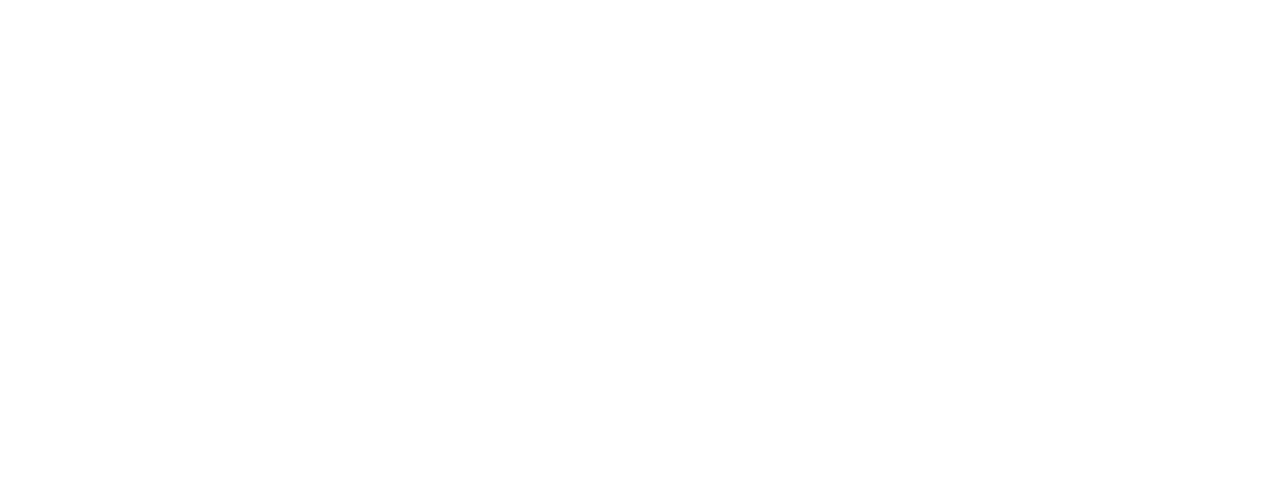
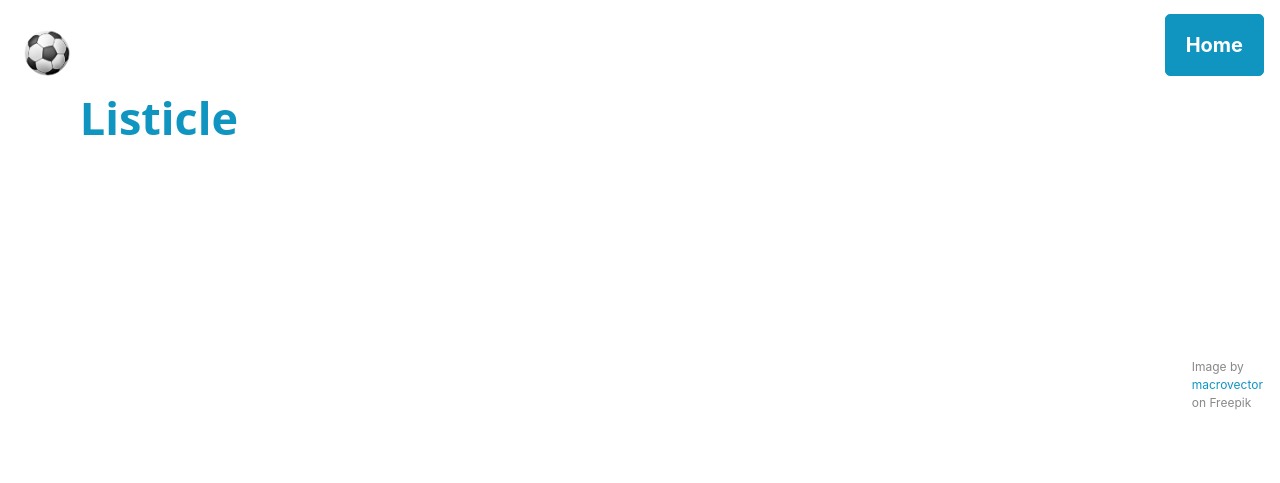
Before and after one commit to philipjpark/listicle-Part-2, a website built with Vite: page client/index.html in a window 1280 px wide. Built offline with nearby package versions, Linux system fonts and the light colour scheme.

Commit message:
Create a header using JavaScript

```diff
--- a/client/index.html
+++ b/client/index.html
@@ -4,8 +4,9 @@
     <meta charset="UTF-8" />
     <link rel="icon" type="image/svg+xml" href="/vite.svg" />
     <link rel="stylesheet" href="/style.css" />
+    <link href="https://cdn.jsdelivr.net/npm/@picocss/pico@1.5.10/css/pico.min.css" rel="stylesheet">
     <script defer src="/scripts/header.js"></script>
-    <script defer src="/scripts/gifts.js"></script>
+    <script defer src="/scripts/players.js"></script>
     <meta name="viewport" content="width=device-width, initial-scale=1.0" />
     <title>Listicle</title>
   </head>
@@ -17,7 +18,15 @@
 
   <body>
     <header></header>
+
     <main id="main-content"></main>
+
+
+    <!-- Attribution for the image -->
+    <p style="font-size: 12px; color: #888;">
+      Image by <a href="https://www.freepik.com/free-vector/vector-isolated-realistic-soccer-ball-white_10601489.htm#query=soccer&position=4&from_view=search&track=sph" target="_blank" rel="noopener noreferrer">macrovector</a> on Freepik
+    </p>
+
   </body>
 
 </html>
--- /dev/null
+++ b/client/public/scripts/players.js
@@ -0,0 +1,34 @@
+const header = document.querySelector('header')
+
+const headerContainer = document.createElement('div')
+headerContainer.className = 'header-container'
+
+const headerLeft = document.createElement('div')
+headerLeft.className = 'header-left'
+
+const headerLogo = document.createElement('img')
+headerLogo.src = '/logo.jpg'
+
+const headerTitle = document.createElement('h1')
+headerTitle.textContent = 'Listicle'
+
+headerLeft.appendChild(headerLogo)
+headerLeft.appendChild(headerTitle)
+
+const headerRight = document.createElement('div')
+headerRight.className = 'header-right'
+
+const headerButton = document.createElement('button')
+headerButton.textContent = 'Home'
+headerButton.className = 'button'
+
+headerButton.addEventListener('click', function handleClick(event) {
+  window.location = '/'
+})
+
+headerRight.appendChild(headerButton)
+
+headerContainer.appendChild(headerLeft)
+headerContainer.appendChild(headerRight)
+
+header.appendChild(headerContainer)
--- a/client/style.css
+++ b/client/style.css
@@ -4,23 +4,14 @@
   font-weight: 400;
 
   color-scheme: light dark;
-  color: rgba(255, 255, 255, 0.87);
-  background-color: #242424;
+  color: black;
+  background-color: white;
 
   font-synthesis: none;
   text-rendering: optimizeLegibility;
   -webkit-font-smoothing: antialiased;
   -moz-osx-font-smoothing: grayscale;
   -webkit-text-size-adjust: 100%;
-}
-
-a {
-  font-weight: 500;
-  color: #646cff;
-  text-decoration: inherit;
-}
-a:hover {
-  color: #535bf2;
 }
 
 body {
@@ -31,67 +22,41 @@
   min-height: 100vh;
 }
 
-h1 {
-  font-size: 3.2em;
-  line-height: 1.1;
+/* header.js */
+/* Using a container element can help isolate a group of elements and make it easier to apply styles to them as a group.  */
+.header-container {
+  overflow: hidden;
+  position: fixed;
+  top: 0;
+  left: 0;
+  right: 0;
+  padding: 14px 16px;
 }
 
-#app {
-  max-width: 1280px;
-  margin: 0 auto;
-  padding: 2rem;
-  text-align: center;
+.header-left {
+  float: left;
+  width: 300px;
 }
 
-.logo {
-  height: 6em;
-  padding: 1.5em;
-  will-change: filter;
-  transition: filter 300ms;
-}
-.logo:hover {
-  filter: drop-shadow(0 0 2em #646cffaa);
-}
-.logo.vanilla:hover {
-  filter: drop-shadow(0 0 2em #f7df1eaa);
+.header-left img {
+  padding-top: 8px;
+  height: 70px;
+  margin-right: 10px;
 }
 
-.card {
-  padding: 2em;
+.header-left h1 {
+  float: right;
+  --color: var(--primary);
+  font-size: 45px;
+  margin-right: 78px;
 }
 
-.read-the-docs {
-  color: #888;
+.header-right {
+  position: absolute;
+  top: 14px;
+  right: 16px;
 }
 
-button {
-  border-radius: 8px;
-  border: 1px solid transparent;
-  padding: 0.6em 1.2em;
-  font-size: 1em;
-  font-weight: 500;
-  font-family: inherit;
-  background-color: #1a1a1a;
-  cursor: pointer;
-  transition: border-color 0.25s;
+.header-right button {
+  font-weight: bold;
 }
-button:hover {
-  border-color: #646cff;
-}
-button:focus,
-button:focus-visible {
-  outline: 4px auto -webkit-focus-ring-color;
-}
-
-@media (prefers-color-scheme: light) {
-  :root {
-    color: #213547;
-    background-color: #ffffff;
-  }
-  a:hover {
-    color: #747bff;
-  }
-  button {
-    background-color: #f9f9f9;
-  }
-}
```
Also changed, not shown: client/public/logo.jpg (added), client/public/scripts/gifts.js (deleted).
